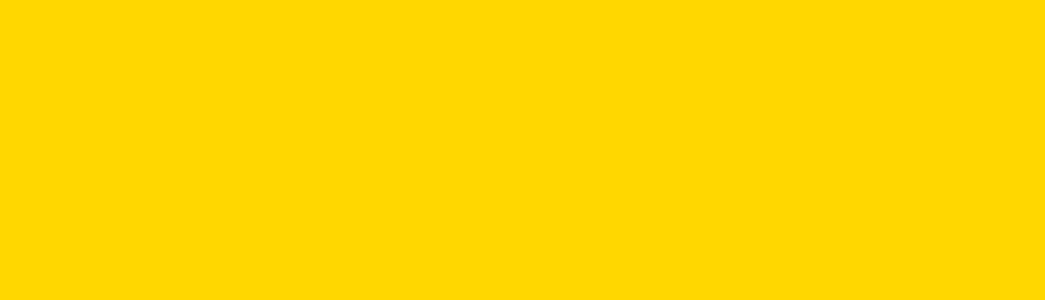
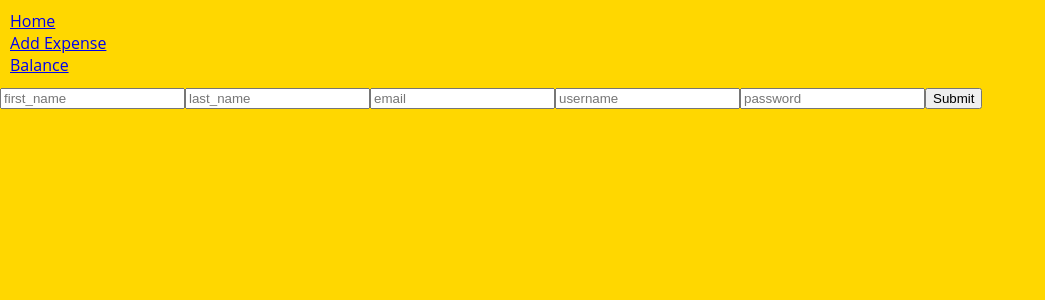
Before and after one commit to andrewjthomsen/Affluent-Expense-Tracker, a React (Create React App) app in the folder client/: page /registerUser in a window 1280 px wide. Shown: the top 300 px of the page, without its empty margins (0-1045 px from the left). Built offline with nearby package versions, Linux system fonts and the light colour scheme.

Commit message:
Working on component for user registration

```diff
--- a/client/src/components/SignIn/signIn.js
+++ b/client/src/components/SignIn/signIn.js
@@ -37,7 +37,7 @@ class SignIn extends React.Component {
               <input type="submit" value="SIGNIN" />
             </form>
             <p>
-              Don&#39;t Have An Account? <a href="/login"> Sign Up Now!</a>
+              Don&#39;t Have An Account? <a href="/registerUser"> Sign Up Now!</a>
             </p>
           </div>
         </div>
--- a/client/src/components/registerUser/registerUser.js
+++ b/client/src/components/registerUser/registerUser.js
@@ -6,8 +6,8 @@ import axios from "axios";
 class RegisterUser extends React.Component {
   constructor(props) {
     super(props);
-    this.onHandlePayee = this.onHandleFirstName.bind(this);
-    this.onHandleAmount = this.onHandleLastName.bind(this);
+    this.onHandleFirstName = this.onHandleFirstName.bind(this);
+    this.onHandleLastName = this.onHandleLastName.bind(this);
     this.onHandleEmail = this.onHandleEmail.bind(this);
     this.onHandleUserName = this.onHandleUserName.bind(this);
     this.onHandlePassWord = this.onHandlePassWord.bind(this);
@@ -23,26 +23,26 @@ class RegisterUser extends React.Component {
     };
   }
 
-  onHandlePayee(e) {
+  onHandleFirstName(e) {
     console.log("this.state.payee", this.state.firstName);
     //e.preventDefault();
     this.setState({
       firstName: e.target.value
     });
   }
-  onHandleAmount(e) {
+  onHandleLastName(e) {
     //e.preventDefault();
     this.setState({
       lastName: e.target.value
     });
   }
-  onHandleCategory(e) {
+  onHandleEmail(e) {
     //e.preventDefault();
     this.setState({
       email: e.target.value
     });
   }
-  onHandleComment(e) {
+  onHandleUserName(e) {
     //e.preventDefault();
     this.setState({
       userName: e.target.value
--- a/client/src/index.js
+++ b/client/src/index.js
@@ -5,7 +5,7 @@ import { Router, Route, Switch } from "react-router-dom";
 import BalancePage from "./pages/balancePage/balancePage";
 import ExpensePage from "./pages/expensePage/expensePage";
 import Home from "./pages/Home/index";
-import SignIn from "../../client/src/components/SignIn/signIn";
+import SignUpPage from "./pages/SignUp-Page/signUpPage";
 import { createBrowserHistory } from "history";
 import * as serviceWorker from "./serviceWorker";
 const hist = createBrowserHistory();
@@ -15,7 +15,7 @@ ReactDOM.render(
       <Route exact path="/" component={Home} />
       <Route path="/expenses" component={ExpensePage} />
       <Route exact path="/balance" component={BalancePage} />
-      <Route exact path="/login" component={SignIn} />
+      <Route exact path="/registerUser" component={SignUpPage} />
     </Switch>
   </Router>,
   document.getElementById("root")
--- a/client/src/pages/Signin-Signup/signIn-SignUpPage.js
+++ b/client/src/pages/SignUp-Page/signUpPage.js
@@ -1,9 +1,9 @@
 import * as React from "react";
 import Navbar from "../../components/Navbar/navbar";
-import RegisterUser from "../../components/RegisterUser/registerUser";
+import RegisterUser from "../../components/registerUser/registerUser";
 // import { Router } from 'react-router'
 
-function SignIn() {
+function SignUpPage() {
   return (
     // <!-- main -->
     <div>
@@ -13,4 +13,4 @@ function SignIn() {
   );
 }
 
-export default SignIn;
+export default SignUpPage;
```
